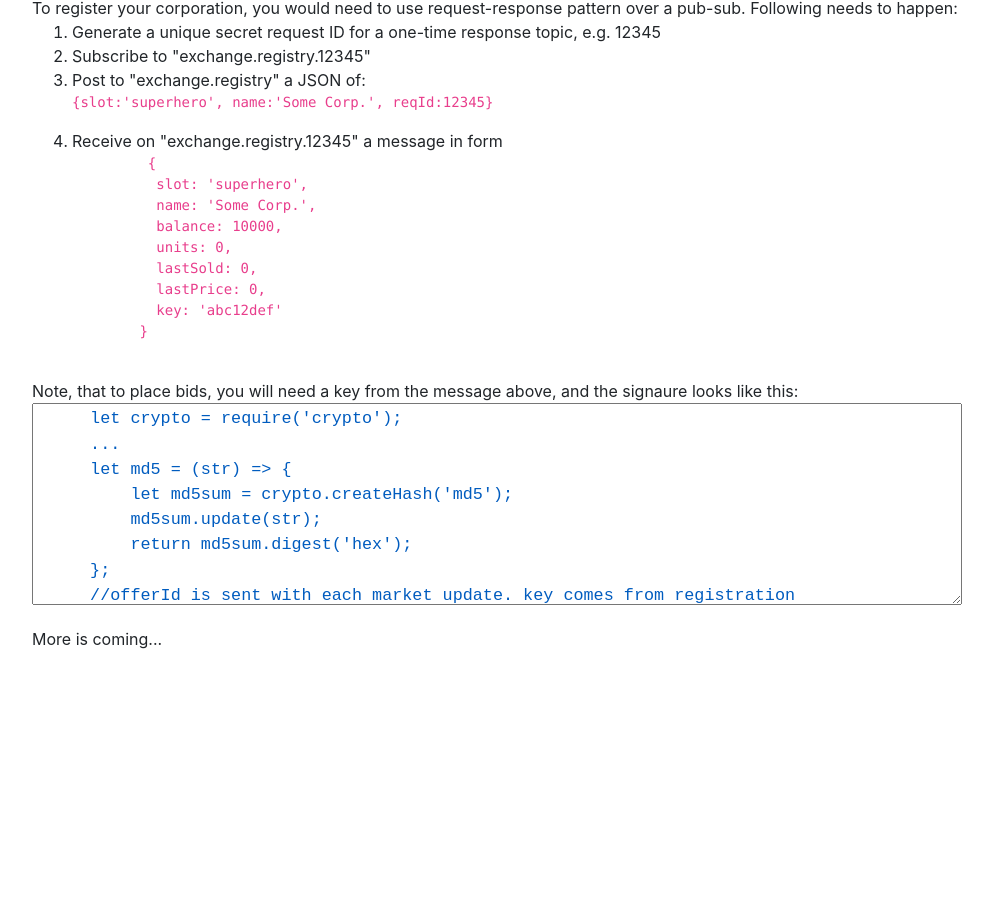
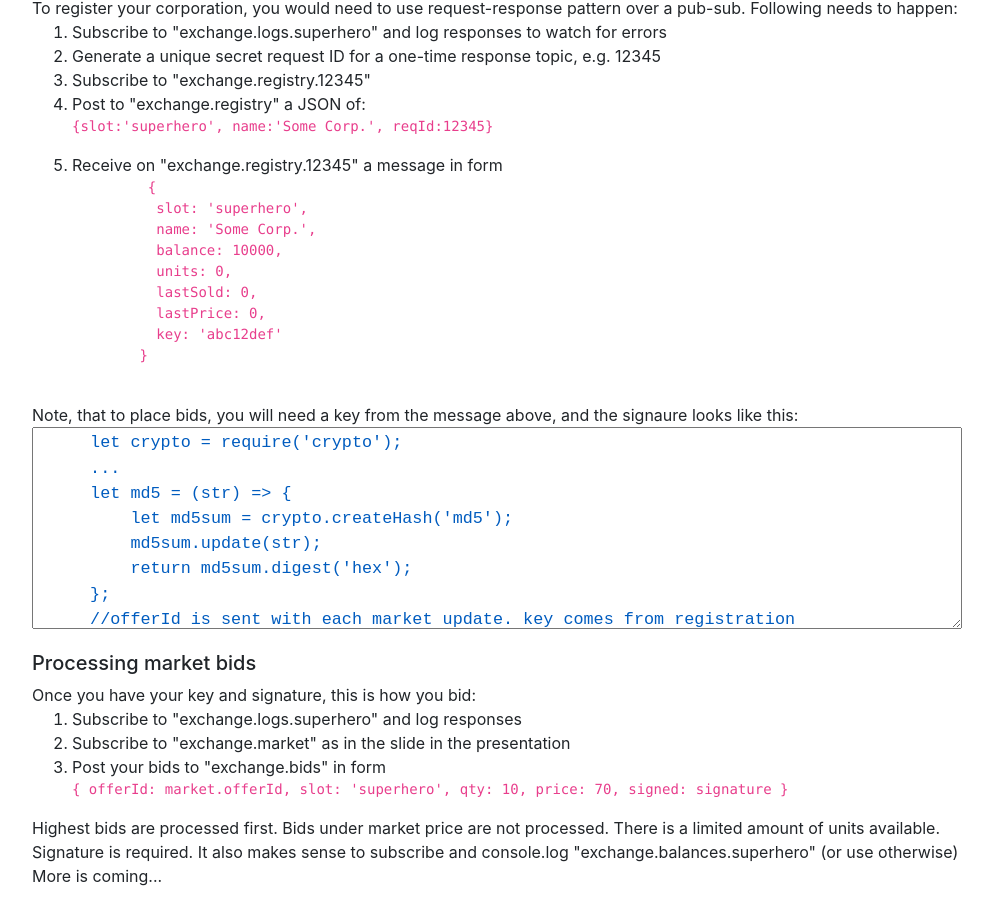
Before and after one commit to exceeder/crowd-ui, a website: page public/example1.html in a window 1280 px wide. Shown: the part 782-1686 px from the top of the page, without its empty margins (143-1136 px from the left). Before the commit the page ends 1449 px from the top, so only its background shows below. Drawn offline with Linux system fonts and the light colour scheme.

Commit message:
Additional info on exchange / market in example

```diff
--- a/public/example1.html
+++ b/public/example1.html
@@ -22,7 +22,7 @@
 <div class="container-fluid" id="app" style="max-width:60em; margin:1em auto">
 
   <h3>Useful Code snippets</h3>
-  <p>Below is a collection of useful code snippets after you work through the slides.</p>
+  <p>Below is a collection of useful code snippets and explanations after you work through the slides.</p>
   <h5>Receiving data from your UI</h5>
   <p>To send data from UI to a Redis topic, you can do this in the VueJS module:
   </p>
@@ -71,6 +71,7 @@ export default {
     To register your corporation, you would need to use request-response pattern over a pub-sub.
     Following needs to happen:
     <ol>
+      <li>Subscribe to "exchange.logs.superhero" and log responses to watch for errors</li>
       <li>Generate a unique secret request ID for a one-time response topic, e.g. 12345 </li>
       <li>Subscribe to "exchange.registry.12345"</li>
       <li>Post to "exchange.registry" a JSON of: <pre>{slot:'superhero', name:'Some Corp.', reqId:12345}</pre></li>
@@ -99,6 +100,17 @@ export default {
     let signature = md5(offerId+":"+key);
   </textarea></pre>
   </div>
+  <h5>Processing market bids</h5>
+  <div>
+    Once you have your key and signature, this is how you bid:
+    <ol>
+      <li>Subscribe to "exchange.logs.superhero" and log responses</li>
+      <li>Subscribe to "exchange.market" as in the slide in the presentation</li>
+      <li>Post your bids to "exchange.bids" in form <pre>{ offerId: market.offerId, slot: 'superhero', qty: 10, price: 70, signed: signature }</pre></li>
+    </ol>
+    Highest bids are processed first. Bids under market price are not processed. There is a limited amount of units available. Signature is required.
+    It also makes sense to subscribe and console.log "exchange.balances.superhero" (or use otherwise)
+  </div>
   More is coming...
 
 </div>
```
